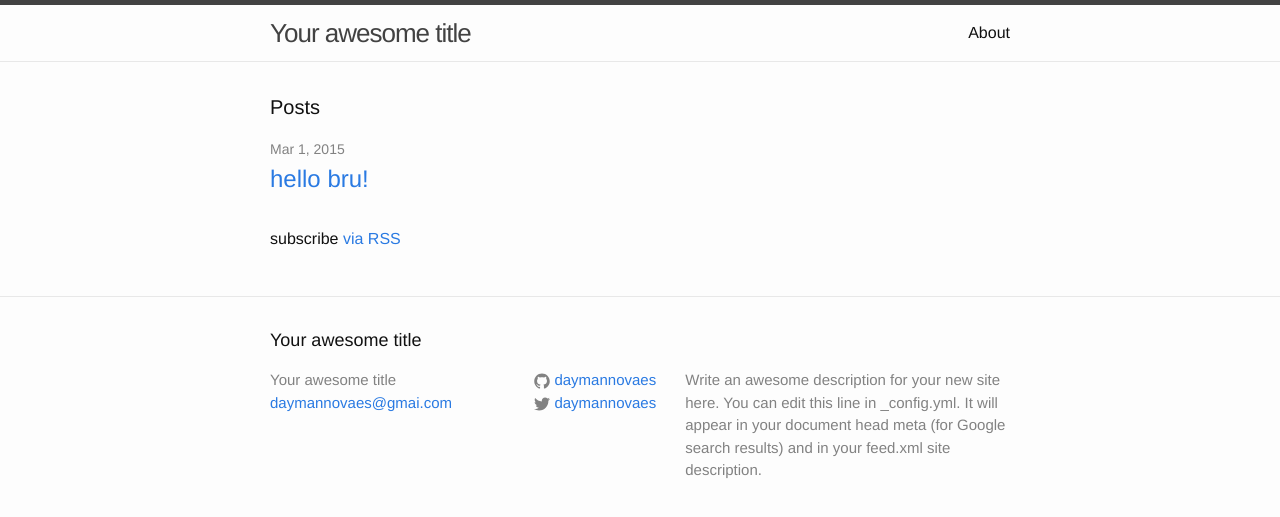
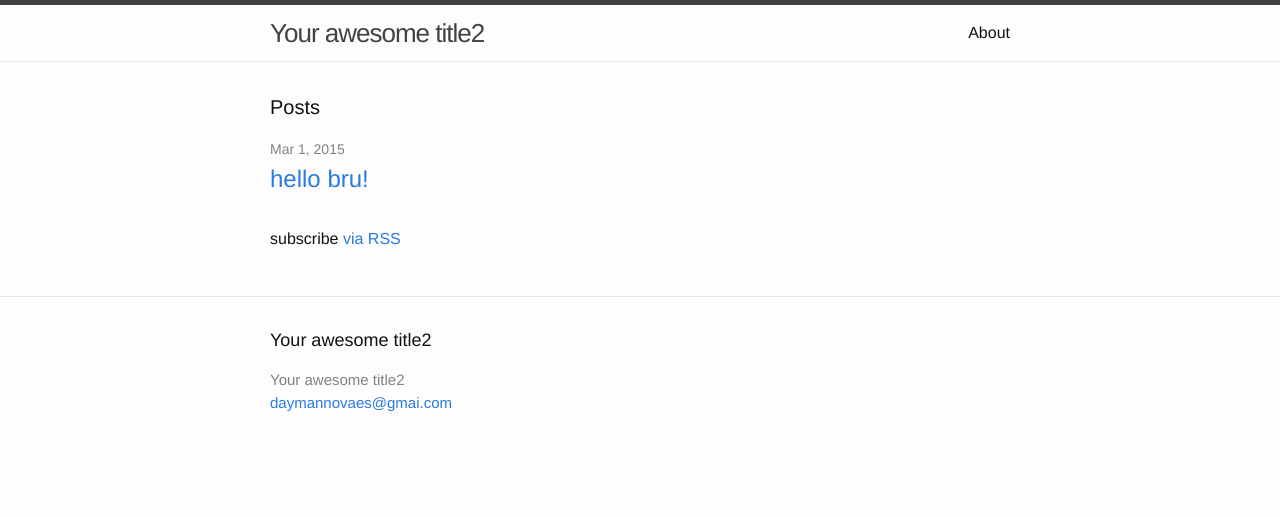
Before and after one commit to Daymannovaes/blog, a Jekyll site: the page built from index.html, in a window 1280 px wide. Shown: the top 517 px of the page. Built offline with Jekyll 4.4.1, drawn with Linux system fonts in a browser that asks for light colours.

```diff
--- a/_config.yml
+++ b/_config.yml
@@ -6,16 +6,5 @@
 # 'jekyll serve'. If you change this file, please restart the server process.
 
 # Site settings
-title: Your awesome title
+title: Your awesome title2
 email: daymannovaes@gmai.com
-description: > # this means to ignore newlines until "baseurl:"
-  Write an awesome description for your new site here. You can edit this
-  line in _config.yml. It will appear in your document head meta (for
-  Google search results) and in your feed.xml site description.
-baseurl: "" # the subpath of your site, e.g. /blog
-url: "http://daymannovaes.github.io/blog.daymannovaes.github.io/" # the base hostname & protocol for your site
-twitter_username: daymannovaes
-github_username:  daymannovaes
-
-# Build settings
-markdown: kramdown
```
